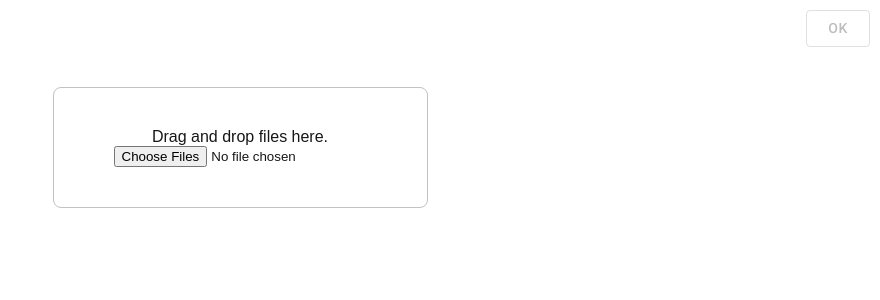
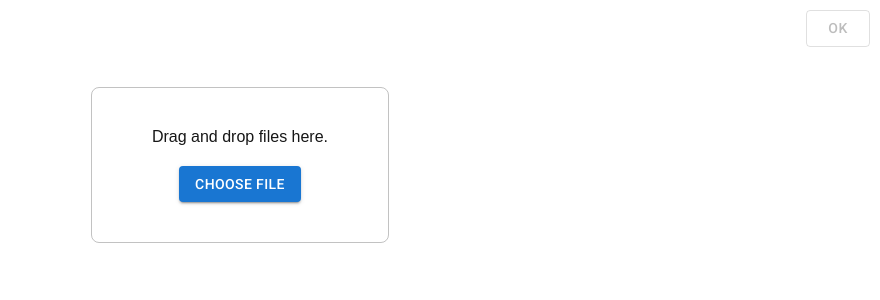
Before and after one commit to dlguswo333/share-those-files, a Next.js app: page /upload in a window 1280 px wide. Shown: the top 300 px of the page, without its empty margins (400-1280 px from the left). Built offline with nearby package versions, Linux system fonts and the light colour scheme; what @mui/material-nextjs would draw is missing.

Commit message:
Improve upload page input area

```diff
--- a/src/app/upload/page.module.css
+++ b/src/app/upload/page.module.css
@@ -25,4 +25,9 @@
     padding: 40px 60px;
     border: 1px solid #9999;
     border-radius: 8px;
+    gap: 20px;
 }
+
+.page .inputArea input[type="file"] {
+    display: none;
+}
--- a/src/app/upload/page.tsx
+++ b/src/app/upload/page.tsx
@@ -14,7 +14,8 @@ export default function Upload () {
     okayToContinue,
     onDragOverEvent,
     onDropEvent,
-    onChangeEvent
+    onChangeEvent,
+    clickInputElement,
   } = useUpload({inputRef});
 
   return (
@@ -27,6 +28,7 @@ export default function Upload () {
         onDrop={onDropEvent}>
         <div>Drag and drop files here.</div>
         <input type='file' multiple={true} onChange={onChangeEvent} ref={inputRef} />
+        <Button variant='contained' onClick={clickInputElement}>Choose File</Button>
       </div>
       {!!files && <List
         sx={{minWidth: '300px', maxWidth: '90vw', border: '1px solid #9999', borderRadius: '8px'}}>
--- a/src/app/upload/useUpload.ts
+++ b/src/app/upload/useUpload.ts
@@ -45,12 +45,17 @@ const useUpload = ({inputRef}: Props) => {
     setFiles(filesExcludingFolders);
   }, []);
 
+  const clickInputElement = useCallback(() => {
+    inputRef.current?.click();
+  }, [inputRef]);
+
   return {
     okayToContinue,
     files,
     onDragOverEvent,
     onDropEvent,
     onChangeEvent,
+    clickInputElement,
   };
 };
 
```
